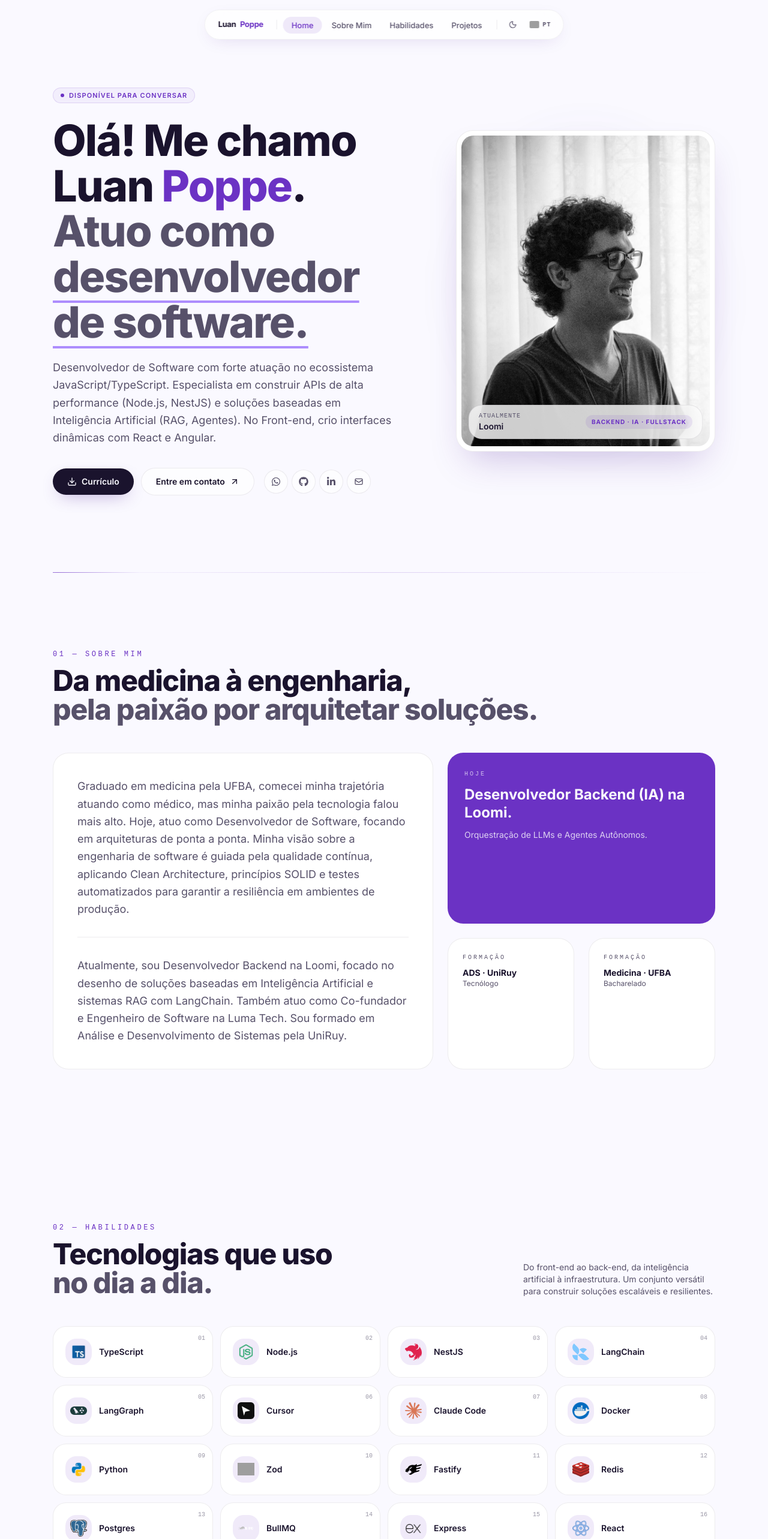
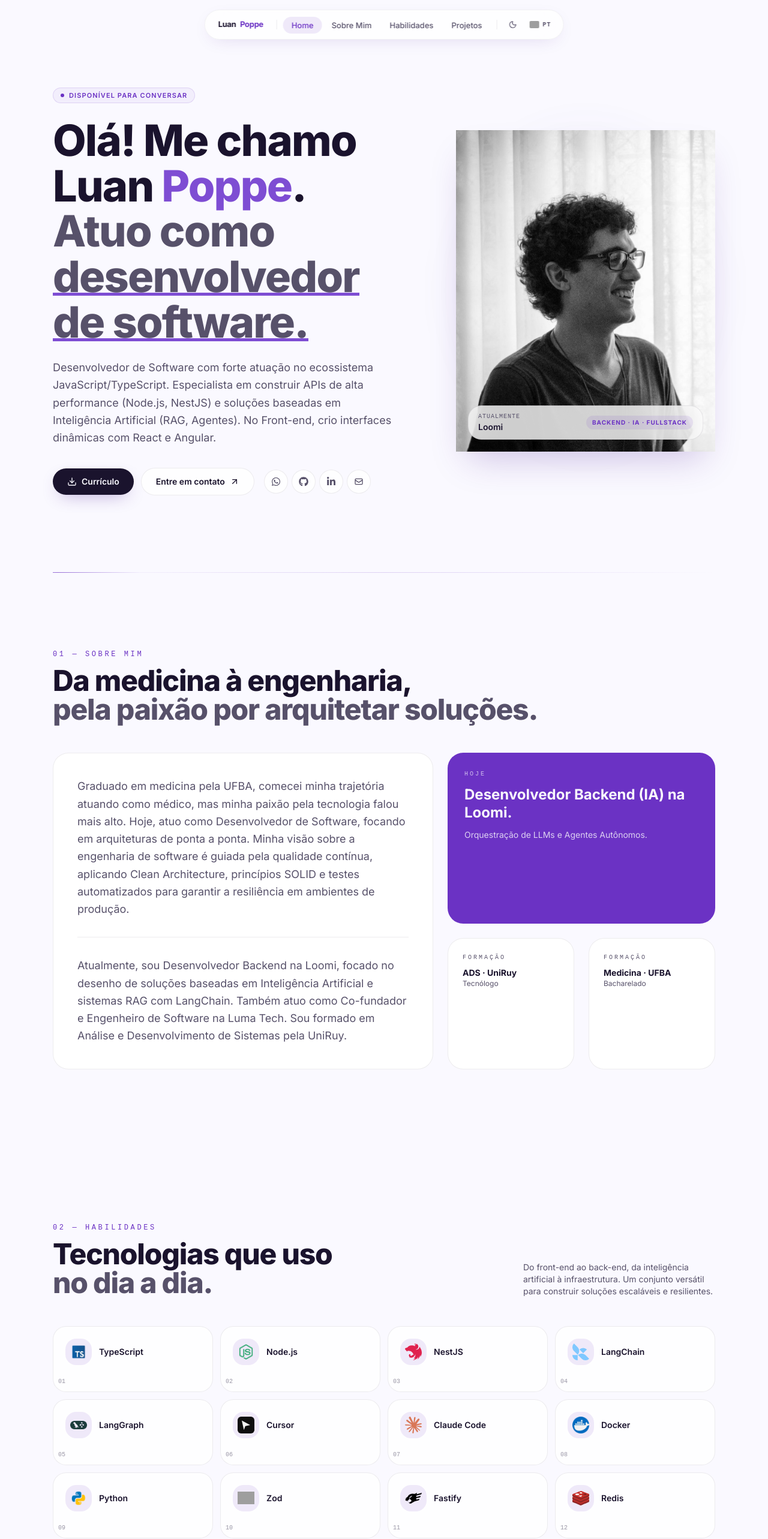
Before and after one commit to luanpoppe/portfolio_luanpoppe, a Next.js app: page / in a window 1280 px wide. Shown: the top 2566 px of the page at 60% size. Built offline with nearby package versions, Linux system fonts and the light colour scheme; grey boxes are pictures that could not be loaded.

Commit message:
feat: adicionar shimmer, glow e animações no hero, skills e contato

```diff
--- a/src/app/globals.css
+++ b/src/app/globals.css
@@ -110,45 +110,223 @@
 	animation: sweep 3s ease-in-out infinite;
 }
 
-@keyframes hero-underline-color {
-	0%,
+@property --hero-accent-anim {
+	syntax: "<color>";
+	inherits: true;
+	initial-value: oklch(0.48 0.21 295);
+}
+
+@keyframes hero-accent-sync {
+	0% {
+		--hero-accent-anim: oklch(0.44 0.2 295);
+	}
 	100% {
-		text-decoration-color: var(--accent);
+		--hero-accent-anim: oklch(0.78 0.19 298);
 	}
-	50% {
-		text-decoration-color: oklch(0.72 0.16 295);
+}
+
+@keyframes hero-accent-sync-dark {
+	0% {
+		--hero-accent-anim: oklch(0.6 0.12 295);
 	}
+	100% {
+		--hero-accent-anim: oklch(0.84 0.11 298);
+	}
+}
+
+.hero-headline-sync {
+	--hero-accent-anim: oklch(0.48 0.21 295);
+	animation: hero-accent-sync 2.8s ease-in-out infinite alternate;
+}
+
+.dark .hero-headline-sync {
+	animation-name: hero-accent-sync-dark;
+}
+
+.hero-accent-text {
+	color: var(--hero-accent-anim);
 }
 
 .hero-role-highlight {
 	box-decoration-break: clone;
 	-webkit-box-decoration-break: clone;
-	text-decoration-line: underline;
-	text-decoration-thickness: 4px;
-	text-underline-offset: 0.2em;
-	text-decoration-skip-ink: none;
-	text-decoration-color: var(--accent);
-	animation: hero-underline-color 4.5s ease-in-out infinite;
+	background-image: linear-gradient(var(--hero-accent-anim), var(--hero-accent-anim));
+	background-repeat: no-repeat;
+	background-size: 100% 5px;
+	background-position: 0 calc(100% - 0.15em);
 }
 
-@keyframes hero-underline-color-dark {
-	0%,
-	100% {
-		text-decoration-color: var(--accent);
-	}
-	50% {
-		text-decoration-color: oklch(0.74 0.1 295);
+@media (prefers-reduced-motion: reduce) {
+	.hero-headline-sync {
+		animation: none;
+		--hero-accent-anim: var(--accent);
 	}
 }
 
-.dark .hero-role-highlight {
-	animation-name: hero-underline-color-dark;
+@keyframes hero-btn-gradient-shift {
+	0% {
+		background-position: 0% 50%;
+	}
+	100% {
+		background-position: 100% 50%;
+	}
+}
+
+.hero-hover-shimmer {
+	position: relative;
+	overflow: hidden;
+	isolation: isolate;
+	transition:
+		border-color 0.35s ease,
+		color 0.35s ease,
+		transform 0.35s ease;
+}
+
+.hero-hover-shimmer > * {
+	position: relative;
+	z-index: 1;
+}
+
+.hero-hover-shimmer::before {
+	content: "";
+	position: absolute;
+	inset: 0;
+	z-index: 0;
+	border-radius: inherit;
+	opacity: 0;
+	transition: opacity 0.4s ease;
+	background: linear-gradient(
+		125deg,
+		oklch(1 0.006 295) 0%,
+		oklch(0.95 0.05 295) 22%,
+		oklch(0.88 0.13 298) 48%,
+		oklch(0.97 0.03 295) 72%,
+		oklch(0.92 0.08 295) 100%
+	);
+	background-size: 260% 260%;
+	pointer-events: none;
+}
+
+.hero-hover-shimmer:hover {
+	border-color: color-mix(in oklab, var(--accent) 38%, transparent);
+	color: var(--accent);
+	transform: translateY(-2px);
+}
+
+.hero-hover-shimmer:hover::before {
+	opacity: 1;
+	animation: hero-btn-gradient-shift 2.8s ease-in-out infinite alternate;
+}
+
+.dark .hero-hover-shimmer::before {
+	background-image: linear-gradient(
+		125deg,
+		oklch(0.3 0.04 280) 0%,
+		oklch(0.36 0.08 295) 22%,
+		oklch(0.44 0.12 298) 48%,
+		oklch(0.32 0.06 280) 72%,
+		oklch(0.4 0.1 295) 100%
+	);
+	background-size: 260% 260%;
 }
 
 @media (prefers-reduced-motion: reduce) {
-	.hero-role-highlight {
+	.hero-hover-shimmer:hover::before {
 		animation: none;
+		opacity: 1;
+		background-position: 50% 50%;
 	}
+
+	.hero-hover-shimmer:hover {
+		transform: none;
+	}
+}
+
+.hero-hover-shimmer-inverted {
+	position: relative;
+	overflow: hidden;
+	isolation: isolate;
+	transition:
+		border-color 0.35s ease,
+		color 0.35s ease,
+		transform 0.35s ease,
+		box-shadow 0.35s ease;
+}
+
+.hero-hover-shimmer-inverted > * {
+	position: relative;
+	z-index: 1;
+}
+
+.hero-hover-shimmer-inverted::before {
+	content: "";
+	position: absolute;
+	inset: 0;
+	z-index: 0;
+	border-radius: inherit;
+	opacity: 0;
+	transition: opacity 0.4s ease;
+	background: linear-gradient(
+		125deg,
+		oklch(0.38 0.21 295) 0%,
+		oklch(0.46 0.21 295) 22%,
+		oklch(0.6 0.17 298) 48%,
+		oklch(0.42 0.2 295) 72%,
+		oklch(0.52 0.19 295) 100%
+	);
+	background-size: 260% 260%;
+	pointer-events: none;
+}
+
+.hero-hover-shimmer-inverted:hover {
+	border-color: color-mix(in oklab, var(--accent) 55%, transparent);
+	color: var(--accent-foreground);
+	transform: translateY(-2px);
+}
+
+.hero-hover-shimmer-inverted:hover::before {
+	opacity: 1;
+	animation: hero-btn-gradient-shift 2.8s ease-in-out infinite alternate;
+}
+
+.dark .hero-hover-shimmer-inverted::before {
+	background-image: linear-gradient(
+		125deg,
+		oklch(0.48 0.13 295) 0%,
+		oklch(0.56 0.12 295) 22%,
+		oklch(0.68 0.1 298) 48%,
+		oklch(0.5 0.11 295) 72%,
+		oklch(0.6 0.11 295) 100%
+	);
+	background-size: 260% 260%;
+}
+
+@media (prefers-reduced-motion: reduce) {
+	.hero-hover-shimmer-inverted:hover::before {
+		animation: none;
+		opacity: 1;
+		background-position: 50% 50%;
+	}
+
+	.hero-hover-shimmer-inverted:hover {
+		transform: none;
+	}
+}
+
+.card-accent-glow {
+	background: radial-gradient(
+		closest-side,
+		color-mix(in oklab, oklch(0.47 0.2 290) 40%, transparent),
+		transparent
+	);
+}
+
+.card-accent-glow-sm {
+	background: radial-gradient(
+		closest-side,
+		color-mix(in oklab, oklch(0.47 0.2 290) 34%, transparent),
+		transparent
+	);
 }
 
 @layer base {
--- /dev/null
+++ b/src/components/CardAccentGlow.tsx
@@ -0,0 +1,32 @@
+type Corner = "top-right" | "top-left"
+
+type Props = {
+	corner?: Corner
+	size?: "lg" | "sm"
+}
+
+const positionClass: Record<"lg" | "sm", Record<Corner, string>> = {
+	lg: {
+		"top-right": "-right-24 -top-24",
+		"top-left": "-left-24 -top-24"
+	},
+	sm: {
+		"top-right": "-right-14 -top-14",
+		"top-left": "-left-14 -top-14"
+	}
+}
+
+export function CardAccentGlow({ corner = "top-right", size = "lg" }: Props) {
+	const isLarge = size === "lg"
+
+	return (
+		<div
+			aria-hidden
+			className={`pointer-events-none absolute rounded-full ${positionClass[size][corner]} ${
+				isLarge
+					? "card-accent-glow h-[26rem] w-[26rem] opacity-70 blur-3xl dark:opacity-45"
+					: "card-accent-glow-sm h-52 w-52 opacity-55 blur-2xl dark:opacity-38"
+			}`}
+		/>
+	)
+}
--- a/src/components/hero/Hero.tsx
+++ b/src/components/hero/Hero.tsx
@@ -53,9 +53,9 @@
 					{getTextLang(heroTexts.badge, activeLanguage)}
 				</span>
 
-				<h1 className="mt-6 text-balance text-5xl font-extrabold leading-[1.05] tracking-tight md:text-6xl lg:text-7xl">
+				<h1 className="hero-headline-sync mt-6 text-balance text-5xl font-extrabold leading-[1.05] tracking-tight md:text-6xl lg:text-7xl">
 					{getTextLang(heroTexts.headlineBefore, activeLanguage)}
-					<span className="text-accent">
+					<span className="hero-accent-text">
 						{getTextLang(heroTexts.headlineAccent, activeLanguage)}
 					</span>
 					.{" "}
@@ -76,18 +76,22 @@
 						href={RESUME_URL}
 						target="_blank"
 						rel="noreferrer"
-						className="group inline-flex items-center gap-2 rounded-full bg-foreground px-6 py-3 text-sm font-semibold text-background shadow-[0_10px_30px_-12px_rgba(76,29,149,0.45)] transition-all duration-300 hover:bg-accent hover:shadow-[0_10px_30px_-8px_rgba(124,58,237,0.5)]"
+						className="hero-hover-shimmer-inverted group inline-flex items-center gap-2 rounded-full bg-foreground px-6 py-3 text-sm font-semibold text-background shadow-[0_10px_30px_-12px_rgba(76,29,149,0.45)] hover:shadow-[0_10px_30px_-8px_rgba(124,58,237,0.5)]"
 					>
-						<Download className="h-4 w-4 transition-transform group-hover:-translate-y-0.5" />
-						{getTextLang(heroTexts.actions.resume, activeLanguage)}
+						<span className="inline-flex items-center gap-2">
+							<Download className="h-4 w-4 transition-transform group-hover:-translate-y-0.5" />
+							{getTextLang(heroTexts.actions.resume, activeLanguage)}
+						</span>
 					</a>
 
 					<a
 						href="#contato"
-						className="inline-flex items-center gap-2 rounded-full border border-border bg-card/60 px-6 py-3 text-sm font-semibold text-foreground backdrop-blur transition-colors hover:border-accent/40 hover:text-accent"
+						className="hero-hover-shimmer inline-flex items-center gap-2 rounded-full border border-border bg-card/80 px-6 py-3 text-sm font-semibold text-foreground"
 					>
-						{getTextLang(heroTexts.actions.contact, activeLanguage)}
-						<ArrowUpRight className="h-4 w-4" />
+						<span className="inline-flex items-center gap-2">
+							{getTextLang(heroTexts.actions.contact, activeLanguage)}
+							<ArrowUpRight className="h-4 w-4" />
+						</span>
 					</a>
 
 					<div className="ml-1 flex items-center gap-1.5">
@@ -98,7 +102,7 @@
 								target={href.startsWith("mailto:") ? undefined : "_blank"}
 								rel={href.startsWith("mailto:") ? undefined : "noreferrer"}
 								aria-label={label}
-								className="grid h-10 w-10 place-items-center rounded-full border border-border bg-card/60 text-muted-foreground backdrop-blur transition-all hover:-translate-y-0.5 hover:border-accent/40 hover:text-accent"
+								className="hero-hover-shimmer grid h-10 w-10 place-items-center rounded-full border border-border bg-card/80 text-muted-foreground"
 							>
 								<Icon className="h-4 w-4" />
 							</a>
@@ -117,8 +121,8 @@
 								"radial-gradient(closest-side, color-mix(in oklab, var(--accent) 30%, transparent), transparent)"
 						}}
 					/>
-					<div className="group relative overflow-hidden rounded-[1.75rem] border border-border bg-card p-2 shadow-[0_30px_60px_-20px_rgba(76,29,149,0.25)]">
-						<div className="relative aspect-[4/5] w-full overflow-hidden rounded-[1.25rem]">
+					<div className="group rounded-[1.75rem] border border-border bg-card p-2 shadow-[0_30px_60px_-20px_rgba(76,29,149,0.25)]">
+						<div className="aspect-[4/5] w-full overflow-hidden rounded-[1.25rem]">
 							<Image
 								src={fotoPerfilLuan}
 								alt="Retrato de Luan Poppe"
--- a/src/components/skills/Skills.tsx
+++ b/src/components/skills/Skills.tsx
@@ -35,9 +35,9 @@
 				{skillsList.map((skill, index) => (
 					<div
 						key={skill.name}
-						className="group relative overflow-hidden rounded-2xl border border-border bg-card p-5 transition-all duration-300 hover:-translate-y-1 hover:border-accent/40 hover:shadow-[0_20px_40px_-20px_rgba(124,58,237,0.35)]"
+						className="group hero-hover-shimmer relative overflow-hidden rounded-2xl border border-border bg-card/80 p-5 transition-shadow duration-300 hover:shadow-[0_20px_40px_-20px_rgba(124,58,237,0.35)]"
 					>
-						<div className="flex items-center gap-3">
+						<div className="relative flex items-center gap-3">
 							<span className="grid h-11 w-11 shrink-0 place-items-center rounded-xl bg-accent/10 p-1.5 transition-colors group-hover:bg-accent/15">
 								<Image
 									src={skill.image}
@@ -48,11 +48,11 @@
 									aria-hidden
 								/>
 							</span>
-							<span className="text-sm font-semibold leading-tight">
+							<span className="text-sm font-semibold leading-tight transition-colors group-hover:text-accent">
 								{skill.name}
 							</span>
 						</div>
-						<span className="absolute right-3 top-3 font-mono text-[10px] text-muted-foreground/60">
+						<span className="absolute right-3 top-3 z-[1] font-mono text-[10px] text-muted-foreground/60">
 							{String(index + 1).padStart(2, "0")}
 						</span>
 					</div>
```
Also changed, not shown: src/components/contact/Contact.tsx (+4 -10 lines).
